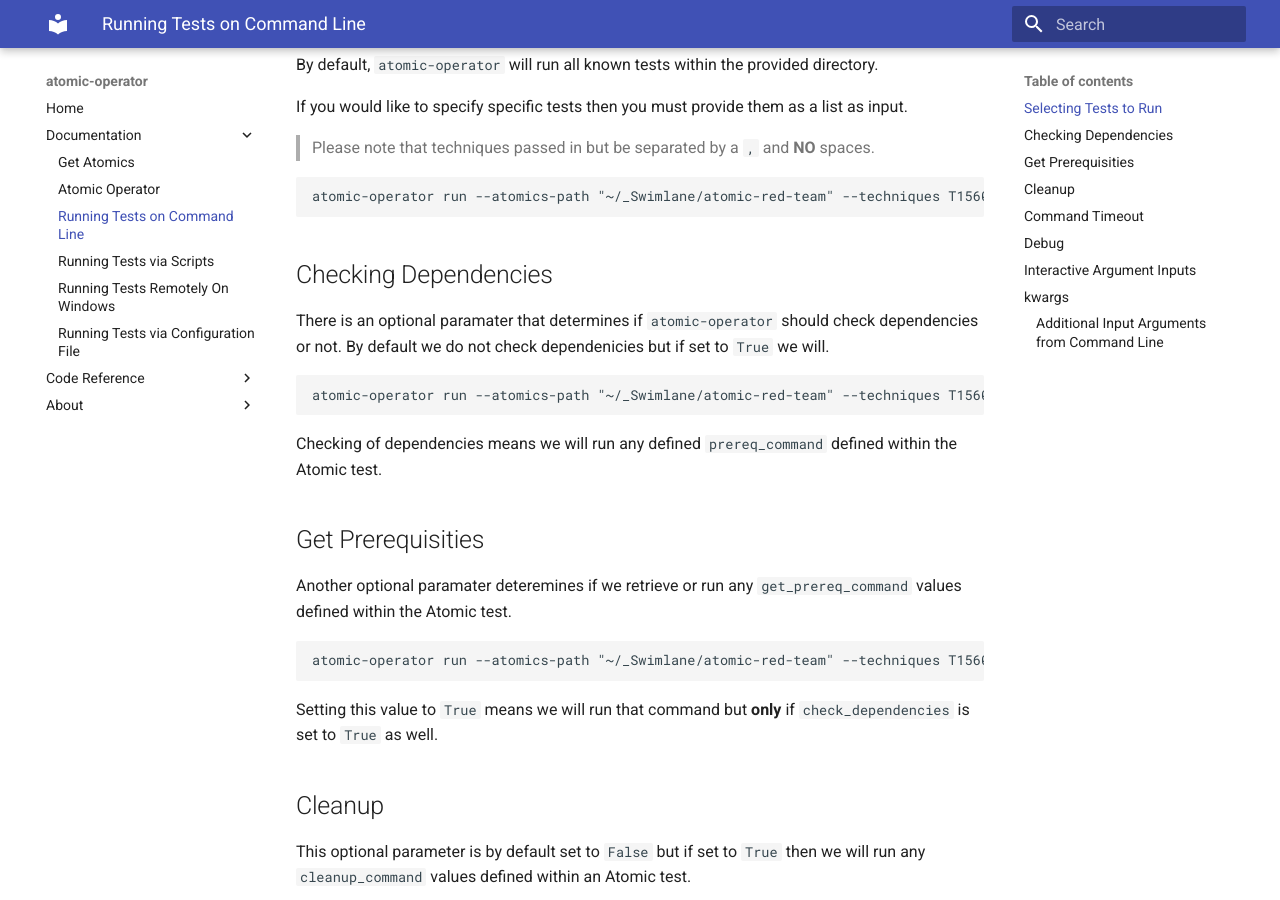
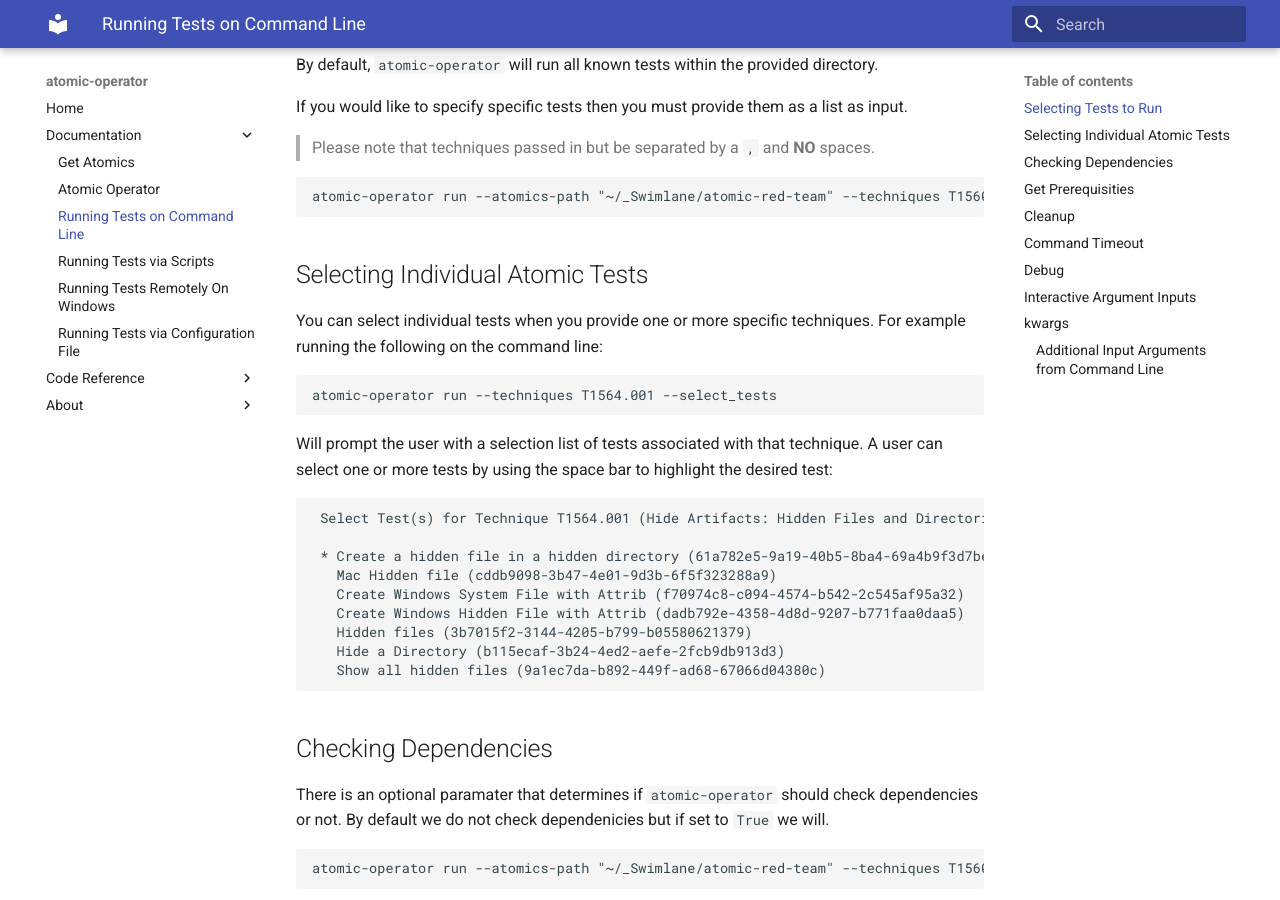
Before and after one commit to swimlane/atomic-operator, an MkDocs documentation site: the page built from docs/running-tests-command-line.md, in a window 1280 px wide and 900 px high, scrolled down 244 px. Built offline with MkDocs 1.6.1 and Material for MkDocs 9.7.7, drawn with Linux system fonts in a browser that asks for light colours; the version menu is left out.

````diff
--- a/docs/running-tests-command-line.md
+++ b/docs/running-tests-command-line.md
@@ -12,6 +12,28 @@ If you would like to specify specific tests then you must provide them as a list
 
 ```bash
 atomic-operator run --atomics-path "~/_Swimlane/atomic-red-team" --techniques T1560.002,T1560.001
+```
+
+## Selecting Individual Atomic Tests
+
+You can select individual tests when you provide one or more specific techniques. For example running the following on the command line:
+
+```bash
+atomic-operator run --techniques T1564.001 --select_tests
+```
+
+Will prompt the user with a selection list of tests associated with that technique. A user can select one or more tests by using the space bar to highlight the desired test:
+
+```text
+ Select Test(s) for Technique T1564.001 (Hide Artifacts: Hidden Files and Directories)
+
+ * Create a hidden file in a hidden directory (61a782e5-9a19-40b5-8ba4-69a4b9f3d7be)
+   Mac Hidden file (cddb9098-3b47-4e01-9d3b-6f5f323288a9)
+   Create Windows System File with Attrib (f70974c8-c094-4574-b542-2c545af95a32)
+   Create Windows Hidden File with Attrib (dadb792e-4358-4d8d-9207-b771faa0daa5)
+   Hidden files (3b7015f2-3144-4205-b799-b05580621379)
+   Hide a Directory (b115ecaf-3b24-4ed2-aefe-2fcb9db913d3)
+   Show all hidden files (9a1ec7da-b892-449f-ad68-67066d04380c)
 ```
 
 ## Checking Dependencies
````
Also changed, not shown: README.md (+27 -0 lines), docs/CHANGELOG.md (+8 -0 lines), docs/index.md (+27 -0 lines).
